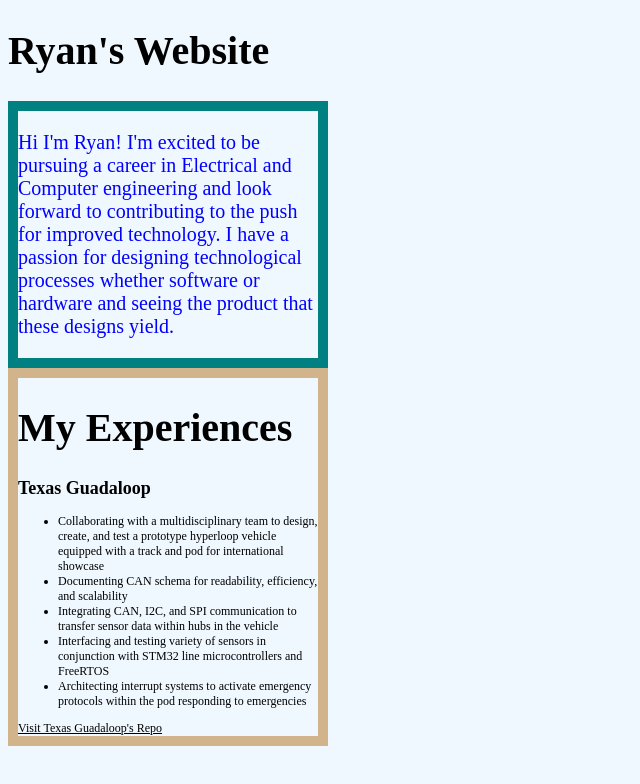
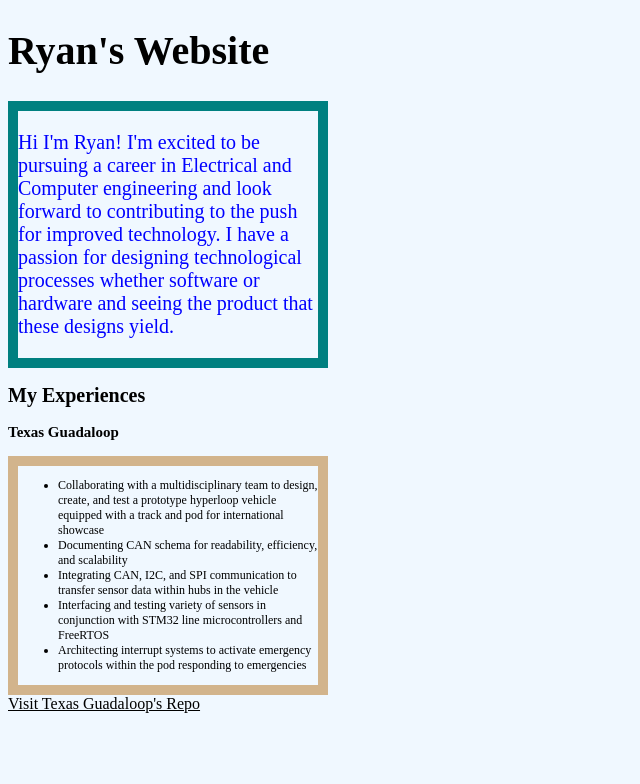
Before and after one commit to HTGYryanz7/HTGYryanz7.github.io, a plain HTML site: page index.html in a window 1280 px wide. Shown: the whole page, without its empty margins (0-640 px from the left). Drawn offline with Linux system fonts and the light colour scheme.

Commit message:
layout test

```diff
--- a/index.html
+++ b/index.html
@@ -10,9 +10,9 @@
             <p>Hi I'm Ryan! I'm excited to be pursuing a career in Electrical and Computer engineering and look forward to contributing to the push for improved technology. I have a passion for designing technological processes whether software or hardware and seeing the product that these designs yield.</p>
         </div>
 
+        <h2>My Experiences</h2>
+        <h3>Texas Guadaloop</h3>
         <div class="experiences">
-            <h1>My Experiences</h1>
-            <h2>Texas Guadaloop</h2>
             <ul>
                 <li>Collaborating with a multidisciplinary team to design, create, and test a prototype hyperloop vehicle equipped with a track and pod for international showcase</li>
                 <li>Documenting CAN schema for readability, efficiency, and scalability</li>
@@ -20,8 +20,8 @@
                 <li>Interfacing and testing variety of sensors in conjunction with STM32 line microcontrollers and FreeRTOS</li>
                 <li>Architecting interrupt systems to activate emergency protocols within the pod responding to emergencies</li>
             </ul>
-            <a href="https://github.com/TimChen999/EmbeddedSystems-Gen2-2024">Visit Texas Guadaloop's Repo</a>
         </div>
+        <a href="https://github.com/TimChen999/EmbeddedSystems-Gen2-2024">Visit Texas Guadaloop's Repo</a>
 
     </body>
 </html>
--- a/stylesheet.css
+++ b/stylesheet.css
@@ -1,5 +1,20 @@
 body{
     background-color: aliceblue;
+}
+h1{
+    font-size: 40px;
+    font-family: 'Times New Roman', Times, serif;
+    color: black;
+}
+h2{
+    font-size: 20px;
+    font-family: 'Times New Roman', Times, serif;
+    color: black;
+}
+h3{
+    font-size: 15px;
+    font-family: 'Times New Roman', Times, serif;
+    color: black;
 }
 div.description {
     color:blue;
@@ -17,11 +32,7 @@ div.experiences{
     width: 300px;
     border: 10px solid tan;
 }
-h1{
-    font-size: 40px;
-    font-family: 'Times New Roman', Times, serif;
-    color: black;
-}
+
 a:link{
     color: black;
 }
```
